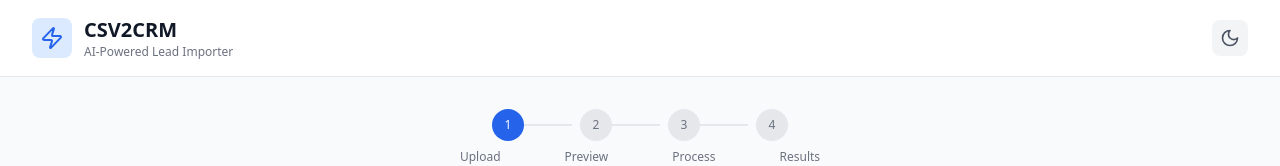
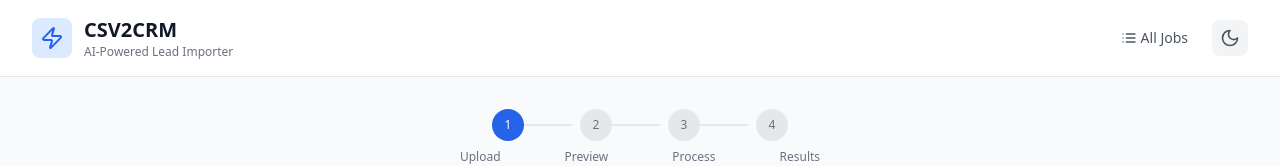
Before and after one commit to Agamya-Samuel/csv2crm, a Next.js app in the folder apps/web/: page / in a window 1280 px wide. Shown: the top 166 px of the page. Built offline with nearby package versions, Linux system fonts and the light colour scheme; no server answers.

Commit message:
feat(web): add navigation links to main page header
Wrap the CSV2CRM logo in a Link to / for consistent navigation across
pages. Add an All Jobs link with list icon in the header so users can
navigate to the jobs list from the upload wizard.

```diff
--- a/apps/web/src/app/page.tsx
+++ b/apps/web/src/app/page.tsx
@@ -1,7 +1,8 @@
 "use client";
 
 import { useState, useCallback, useEffect } from "react";
-import { FileSpreadsheet, ArrowLeft, Zap } from "lucide-react";
+import Link from "next/link";
+import { FileSpreadsheet, ArrowLeft, Zap, List } from "lucide-react";
 import FileUploader from "@/components/FileUploader";
 import CsvPreviewTable from "@/components/CsvPreviewTable";
 import ProcessingState from "@/components/ProcessingState";
@@ -71,7 +72,7 @@
       <header className="bg-white dark:bg-gray-900 border-b border-gray-200 dark:border-gray-800">
         <div className="max-w-7xl mx-auto px-4 sm:px-6 lg:px-8 py-4">
           <div className="flex items-center justify-between">
-            <div className="flex items-center gap-3">
+            <Link href="/" className="flex items-center gap-3">
               <div className="p-2 bg-blue-100 dark:bg-blue-900/30 rounded-lg">
                 <Zap className="w-6 h-6 text-blue-600 dark:text-blue-400" />
               </div>
@@ -83,8 +84,16 @@
                   AI-Powered Lead Importer
                 </p>
               </div>
-            </div>
+            </Link>
             <div className="flex items-center gap-3">
+              <Link
+                href="/jobs"
+                className="px-3 py-1.5 text-sm text-gray-600 dark:text-gray-400
+                  hover:text-gray-800 dark:hover:text-gray-200 flex items-center gap-1"
+              >
+                <List className="w-4 h-4" />
+                All Jobs
+              </Link>
               {step !== "upload" && (
                 <button
                   onClick={handleReset}
```
